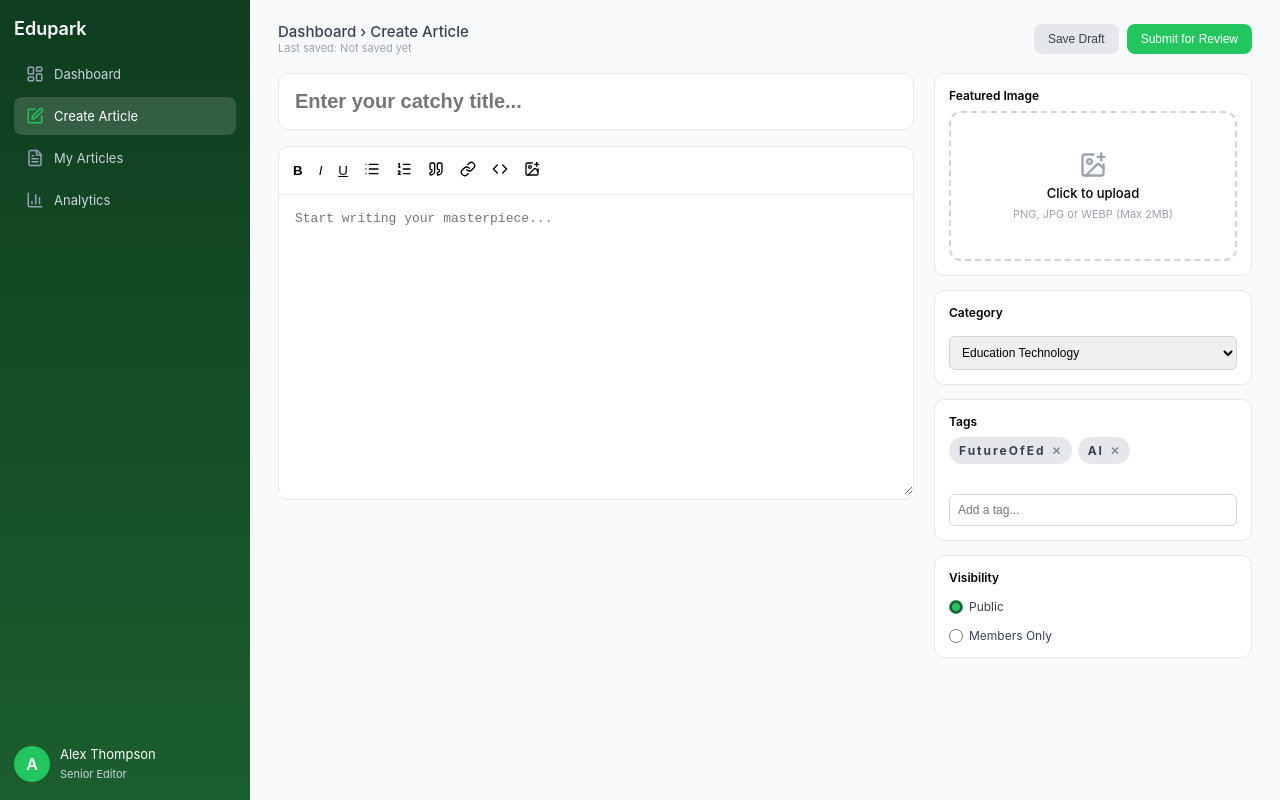
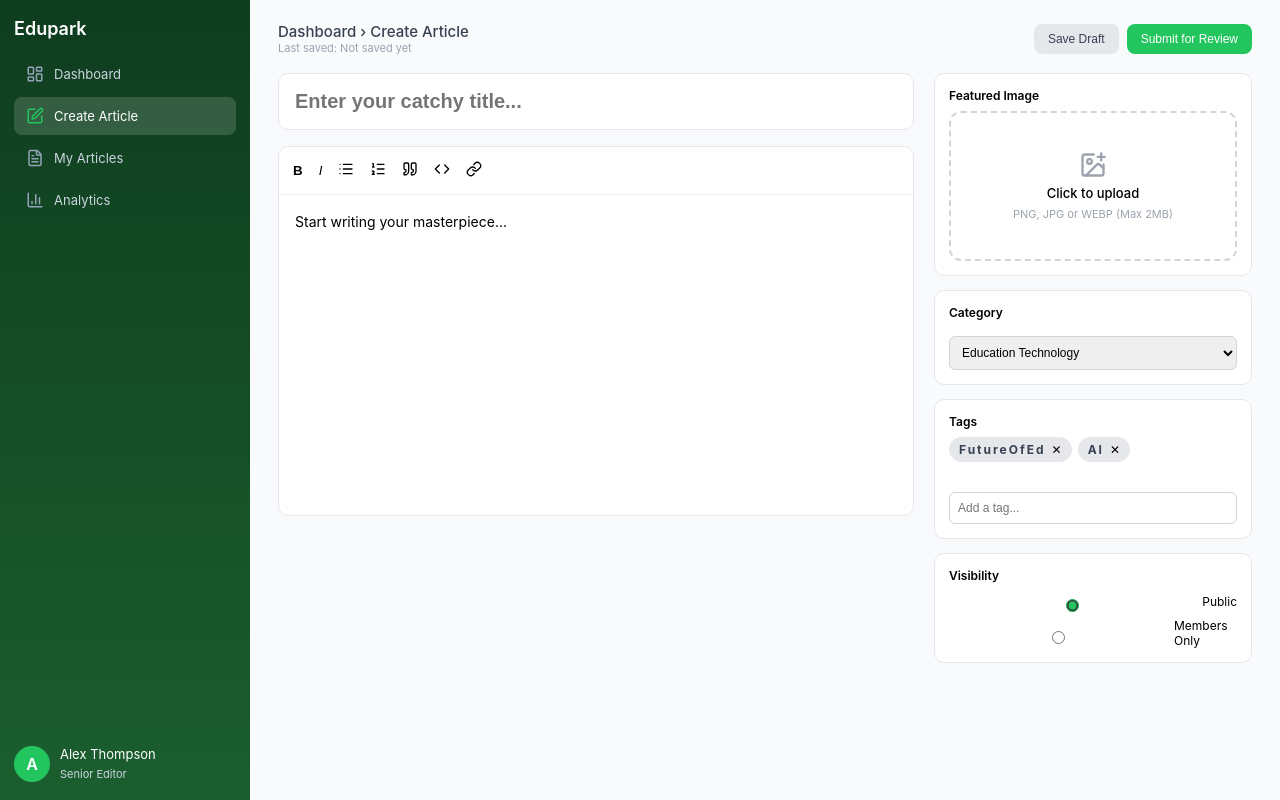
Before and after one commit to rafazakyyunus-code/skillage-edupark, a React (Vite) app: page /dashboard/create-article in a window 1280 px wide. Built offline with nearby package versions, Linux system fonts and the light colour scheme.

Commit message:
update toolbar in dashboard article

```diff
--- a/package.json
+++ b/package.json
@@ -10,6 +10,9 @@
     "preview": "vite preview"
   },
   "dependencies": {
+    "@tiptap/extension-link": "^3.22.5",
+    "@tiptap/react": "^3.22.5",
+    "@tiptap/starter-kit": "^3.22.5",
     "framer-motion": "^12.38.0",
     "leaflet": "^1.9.4",
     "lucide-react": "^1.12.0",
--- a/src/pages/Dashboard/CreateArticle.jsx
+++ b/src/pages/Dashboard/CreateArticle.jsx
@@ -1,5 +1,10 @@
 import { useState, useEffect } from "react";
 import "./createArticle.css";
+
+import { useEditor, EditorContent } from "@tiptap/react";
+import StarterKit from "@tiptap/starter-kit";
+import LinkExtension from "@tiptap/extension-link";
+
 import {
   LayoutDashboard,
   PenSquare,
@@ -25,13 +30,21 @@ export default function CreateArticle() {
   /* ================= LOAD ================= */
   useEffect(() => {
     const saved = JSON.parse(localStorage.getItem("draft")) || {};
-
     if (saved.image) setImage(saved.image);
     if (saved.tags) setTags(saved.tags);
     if (saved.title) setTitle(saved.title);
     if (saved.content) setContent(saved.content);
     if (saved.visibility) setVisibility(saved.visibility);
   }, []);
+
+  /* ================= TIPTAP ================= */
+  const editor = useEditor({
+    extensions: [StarterKit, LinkExtension],
+    content: content || "<p>Start writing your masterpiece...</p>",
+    onUpdate: ({ editor }) => {
+      setContent(editor.getHTML());
+    },
+  });
 
   /* ================= IMAGE ================= */
   const handleImage = (e) => {
@@ -54,8 +67,8 @@ export default function CreateArticle() {
     setInputTag("");
   };
 
-  const removeTag = (index) => {
-    setTags(tags.filter((_, i) => i !== index));
+  const removeTag = (i) => {
+    setTags(tags.filter((_, index) => index !== i));
   };
 
   const handleTagEnter = (e) => {
@@ -145,10 +158,10 @@ export default function CreateArticle() {
           </div>
 
           <div className="ca-actions">
-            <button type="button" className="btn-draft" onClick={handleSaveDraft}>
+            <button className="btn-draft" onClick={handleSaveDraft}>
               Save Draft
             </button>
-            <button type="button" className="btn-submit">
+            <button className="btn-submit">
               Submit for Review
             </button>
           </div>
@@ -166,23 +179,28 @@ export default function CreateArticle() {
             />
 
             <div className="ca-editor">
+
+              {/* TOOLBAR */}
               <div className="toolbar">
-                <button type="button"><b>B</b></button>
-                <button type="button"><i>I</i></button>
-                <button type="button"><u>U</u></button>
-                <button type="button"><List size={16} /></button>
-                <button type="button"><ListOrdered size={16} /></button>
-                <button type="button"><Quote size={16} /></button>
-                <button type="button"><Link size={16} /></button>
-                <button type="button"><Code size={16} /></button>
-                <button type="button"><ImagePlus size={16} /></button>
+                <button onClick={() => editor.chain().focus().toggleBold().run()}><b>B</b></button>
+                <button onClick={() => editor.chain().focus().toggleItalic().run()}><i>I</i></button>
+                <button onClick={() => editor.chain().focus().toggleBulletList().run()}><List size={16} /></button>
+                <button onClick={() => editor.chain().focus().toggleOrderedList().run()}><ListOrdered size={16} /></button>
+                <button onClick={() => editor.chain().focus().toggleBlockquote().run()}><Quote size={16} /></button>
+                <button onClick={() => editor.chain().focus().toggleCodeBlock().run()}><Code size={16} /></button>
+
+                <button
+                  onClick={() => {
+                    const url = prompt("Enter URL");
+                    if (url) editor.chain().focus().setLink({ href: url }).run();
+                  }}
+                >
+                  <Link size={16} />
+                </button>
               </div>
 
-              <textarea
-                value={content}
-                onChange={(e) => setContent(e.target.value)}
-                placeholder="Start writing your masterpiece..."
-              />
+              {/* EDITOR */}
+              <EditorContent editor={editor} className="editor-content" />
             </div>
           </div>
 
@@ -217,7 +235,7 @@ export default function CreateArticle() {
               </select>
             </div>
 
-            {/* TAG */}
+            {/* TAGS */}
             <div className="box">
               <h4>Tags</h4>
 
@@ -225,13 +243,7 @@ export default function CreateArticle() {
                 {tags.map((t, i) => (
                   <div key={i} className="tag">
                     <span>{t}</span>
-                    <button
-                      type="button"
-                      className="tag-remove"
-                      onClick={() => removeTag(i)}
-                    >
-                      ✕
-                    </button>
+                    <button onClick={() => removeTag(i)}>✕</button>
                   </div>
                 ))}
               </div>
@@ -248,25 +260,23 @@ export default function CreateArticle() {
             <div className="box visibility">
               <h4>Visibility</h4>
 
-              <div className="radio-group">
-                <label className="radio-item">
+              <label>
                 <input
                   type="radio"
                   checked={visibility === "public"}
                   onChange={() => setVisibility("public")}
                 />
-                  <span>Public</span>
+                Public
               </label>
 
-                <label className="radio-item">
+              <label>
                 <input
                   type="radio"
                   checked={visibility === "private"}
                   onChange={() => setVisibility("private")}
                 />
-                  <span>Members Only</span>
+                Members Only
               </label>
-              </div>
             </div>
 
           </div>
--- a/src/pages/Dashboard/createArticle.css
+++ b/src/pages/Dashboard/createArticle.css
@@ -379,3 +379,35 @@
 .tag-remove:hover {
   color: #ef4444;
 }
+.editor-content {
+  min-height: 320px;
+  padding: 16px;
+}
+
+.editor-content .ProseMirror {
+  min-height: 280px;
+  outline: none;
+  font-size: 14px;
+  line-height: 1.6;
+}
+
+.editor-content ul,
+.editor-content ol {
+  padding-left: 20px;
+}
+
+.tag {
+  display: flex;
+  align-items: center;
+  gap: 6px;
+  background: #e5e7eb;
+  padding: 5px 10px;
+  border-radius: 20px;
+}
+
+.tag button {
+  background: none;
+  border: none;
+  cursor: pointer;
+  font-size: 12px;
+}
```
Also changed, not shown: 1 other file (tests, documents, lock files or other folders). Lines whose indentation alone changed are shown as unchanged.
